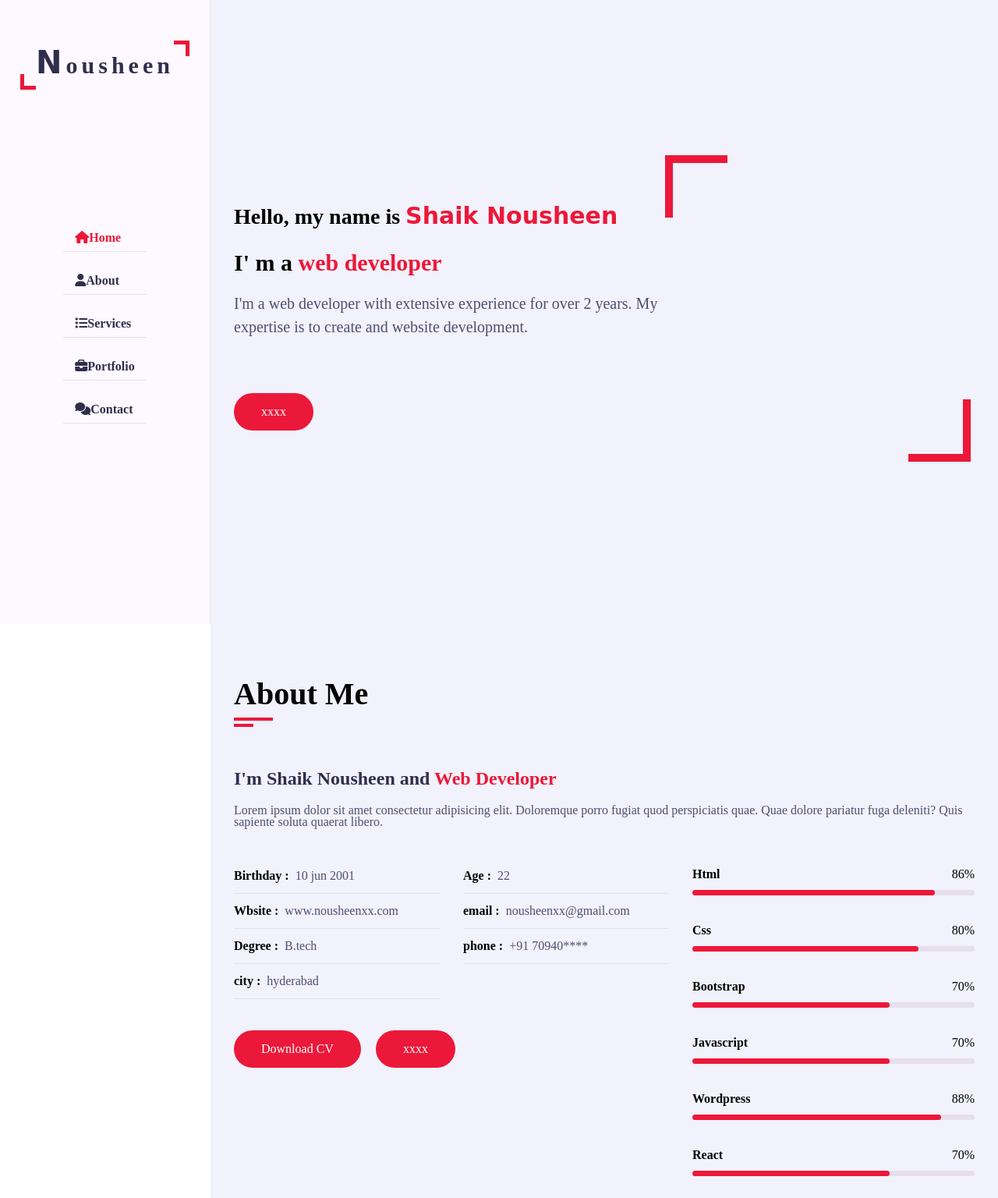
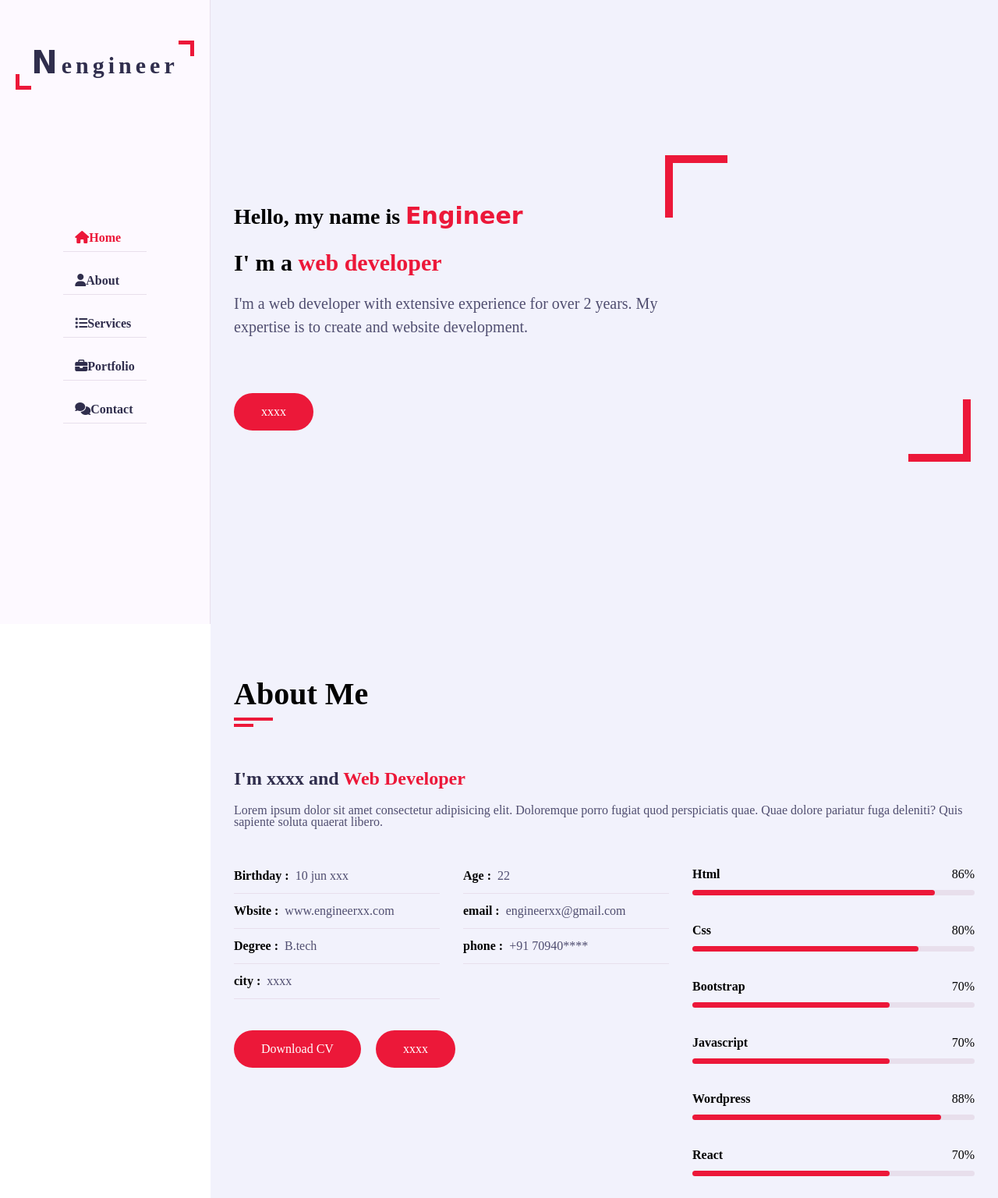
Before and after one commit to Nousheen010/First-project, a plain HTML site: page index.html in a window 1280 px wide. Shown: the top 1536 px of the page at 78% size. Drawn offline with Linux system fonts and the light colour scheme; files that its build step writes are made by us from their sources; files whose address does not match are found by name; a web font is replaced by a local one.

Commit message:
Update index.html

```diff
--- a/index.html
+++ b/index.html
@@ -18,7 +18,7 @@
    <div class="main-container">
        <div class="aside">
         <div class="logo">
-            <a href="#"><span>N</span>ousheen</a>
+            <a href="#"><span>N</span>engineer</a>
         </div>
         <div class="nav-toggler">
             <span></span>
@@ -38,7 +38,7 @@
                 <div class="row">
                     <div class="home-info padd-15">
                         <h3 class="hello">
-                            Hello, my name is <span class="name">Shaik Nousheen</span>
+                            Hello, my name is <span class="name">Engineer</span>
                         </h3>
                         <h3 class="my-profession">I' m a <span class="typing">web developer</span></h3>
                         <p>I'm a web developer with extensive experience for over 2 years. My expertise is to create and website development.</p>
@@ -61,7 +61,7 @@
                        <div class="about-content padd-15">
                            <div class="row">
                                <div class="about-text padd-15">
-                                   <h3>I'm Shaik Nousheen and <span>Web Developer</span></h3>
+                                   <h3>I'm xxxx and <span>Web Developer</span></h3>
                                    <p>Lorem ipsum dolor sit amet consectetur adipisicing elit. Doloremque porro fugiat quod perspiciatis quae. Quae dolore pariatur fuga deleniti? Quis sapiente soluta quaerat libero.</p>
                                </div>
                            </div>
@@ -69,16 +69,16 @@
                                <div class="personal-info padd-15">
                                    <div class="row">
                                        <div class="info-item padd-15">
-                                           <p>Birthday : <span>10 jun 2001</span></p>
+                                           <p>Birthday : <span>10 jun xxx</span></p>
                                        </div>
                                        <div class="info-item padd-15">
                                            <p>Age : <span>22</span></p>
                                        </div>
                                        <div class="info-item padd-15">
-                                           <p>Wbsite : <span>www.nousheenxx.com</span> </p>
+                                           <p>Wbsite : <span>www.engineerxx.com</span> </p>
                                        </div>
                                        <div class="info-item padd-15">
-                                        <p>email : <span>nousheenxx@gmail.com</span> </p>
+                                        <p>email : <span>engineerxx@gmail.com</span> </p>
                                     </div>
                                     <div class="info-item padd-15">
                                         <p>Degree : <span>B.tech</span> </p>
@@ -87,7 +87,7 @@
                                         <p>phone : <span>+91 70940****</span> </p>
                                     </div>
                                     <div class="info-item padd-15">
-                                        <p>city : <span>hyderabad</span> </p>
+                                        <p>city : <span>xxxx</span> </p>
                                     </div>
                                    </div>
                                    <div class="row">
```
